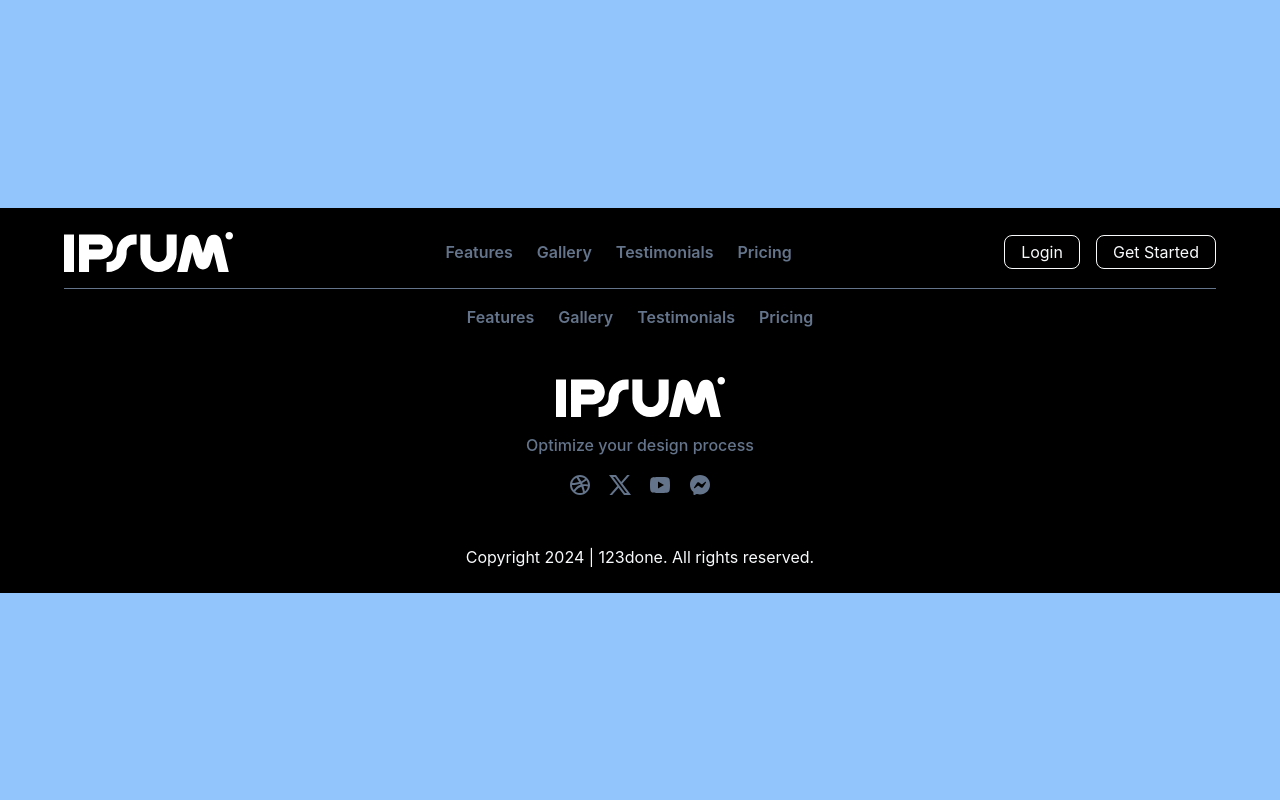
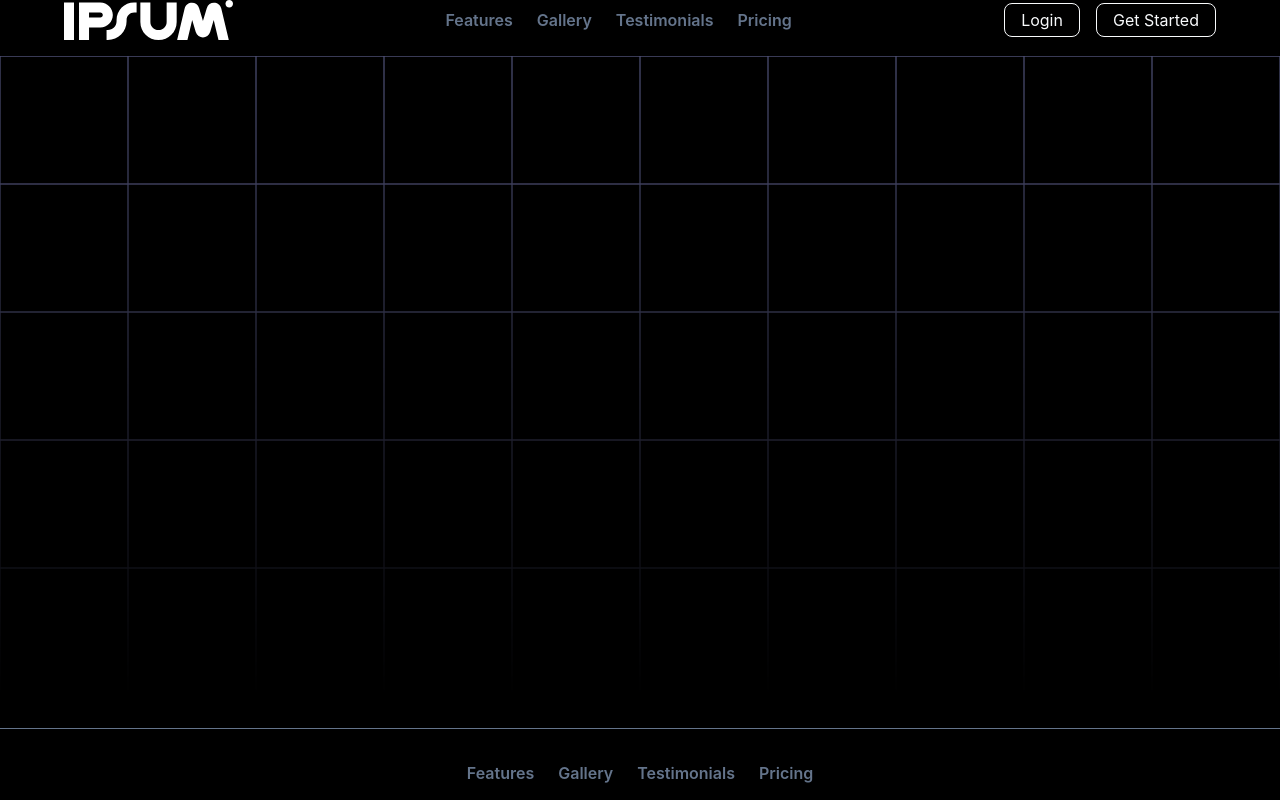
Before and after one commit to phamhuulocforwork/combillUI, a React (Create React App) app: page / in a window 1280 px wide. Shown: the top 800 px of the page. Built offline with nearby package versions, Linux system fonts and the light colour scheme.

Commit message:
team page

```diff
--- a/src/views/TeamPage/index.jsx
+++ b/src/views/TeamPage/index.jsx
@@ -4,8 +4,8 @@ import PropTypes from 'prop-types'
 const TeamPage = () => {
   return (
     <div className="h-full w-full bg-black flex flex-col text-slate-50">
-      <div className="py-6 px-16">
-        <div className=" flex justify-between items-center">
+      <div className="flex flex-col gap-4">
+        <div className="px-16 flex justify-between items-center">
           <div>
             <svg
               width="169"
@@ -73,7 +73,26 @@ const TeamPage = () => {
             </button>
           </div>
         </div>
+
+        <div className="bg-black">
+          <svg viewBox="0 0 2000 1000" xmlns="http://www.w3.org/2000/svg">
+            <mask id="b" x="0" y="0" width="2000" height="1000">
+              <path fill="url(#a)" d="M0 0h2000v1000H0z" />
+            </mask>
+            <g stroke="#4c4e72" stroke-width="2" fill="none" mask="url(#b)">
+              <path d="M0 0h200v200H0zM200 0h200v200H200zM400 0h200v200H400zM600 0h200v200H600zM800 0h200v200H800zM1000 0h200v200h-200zM1200 0h200v200h-200zM1400 0h200v200h-200zM1600 0h200v200h-200zM1800 0h200v200h-200zM0 200h200v200H0zM200 200h200v200H200zM400 200h200v200H400zM600 200h200v200H600zM800 200h200v200H800zM1000 200h200v200h-200zM1200 200h200v200h-200zM1400 200h200v200h-200zM1600 200h200v200h-200zM1800 200h200v200h-200zM0 400h200v200H0zM200 400h200v200H200zM400 400h200v200H400zM600 400h200v200H600zM800 400h200v200H800zM1000 400h200v200h-200zM1200 400h200v200h-200zM1400 400h200v200h-200zM1600 400h200v200h-200zM1800 400h200v200h-200zM0 600h200v200H0zM200 600h200v200H200zM400 600h200v200H400zM600 600h200v200H600zM800 600h200v200H800zM1000 600h200v200h-200zM1200 600h200v200h-200zM1400 600h200v200h-200zM1600 600h200v200h-200zM1800 600h200v200h-200zM0 800h200v200H0zM200 800h200v200H200zM400 800h200v200H400zM600 800h200v200H600zM800 800h200v200H800zM1000 800h200v200h-200zM1200 800h200v200h-200zM1400 800h200v200h-200zM1600 800h200v200h-200zM1800 800h200v200h-200z" />
+            </g>
+            <defs>
+              <linearGradient id="a" x1="0%" y1="0%" x2="0%" y2="100%">
+                <stop offset="0%" stop-color="#fff" />
+                <stop offset="100%" stop-color="#fff" stop-opacity="0" />
+              </linearGradient>
+            </defs>
+          </svg>
+        </div>
+
         <hr className="my-4 border-slate-500" />
+
         <div className="flex flex-col items-center gap-12">
           <ul className="flex gap-6 text-slate-500 font-semibold ">
             <li className="hover:text-slate-300">
--- a/tailwind.config.js
+++ b/tailwind.config.js
@@ -2,7 +2,9 @@
 module.exports = {
   content: ['./src/**/*.{js,jsx,ts,tsx}'],
   theme: {
-    extend: {},
+    extend: {
+      backgroundImage: {},
+    },
   },
   plugins: [],
 }
```
